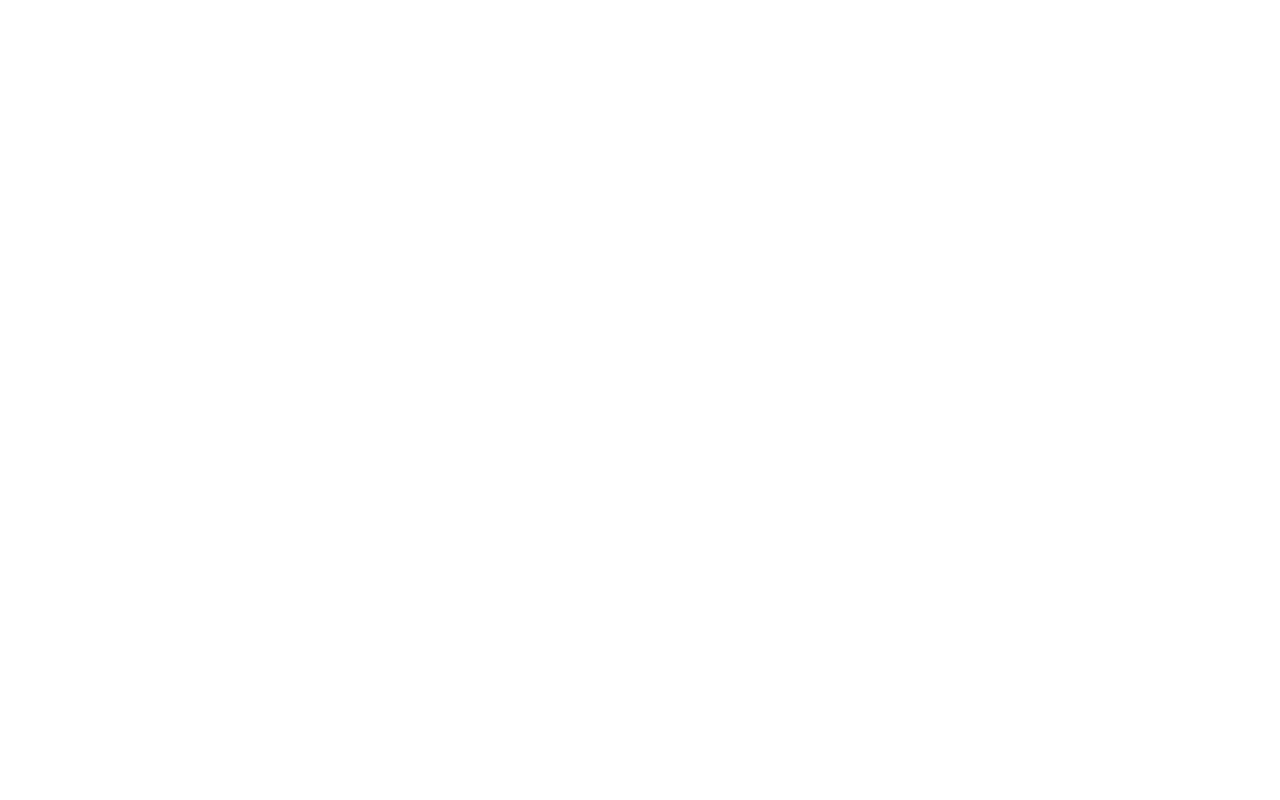
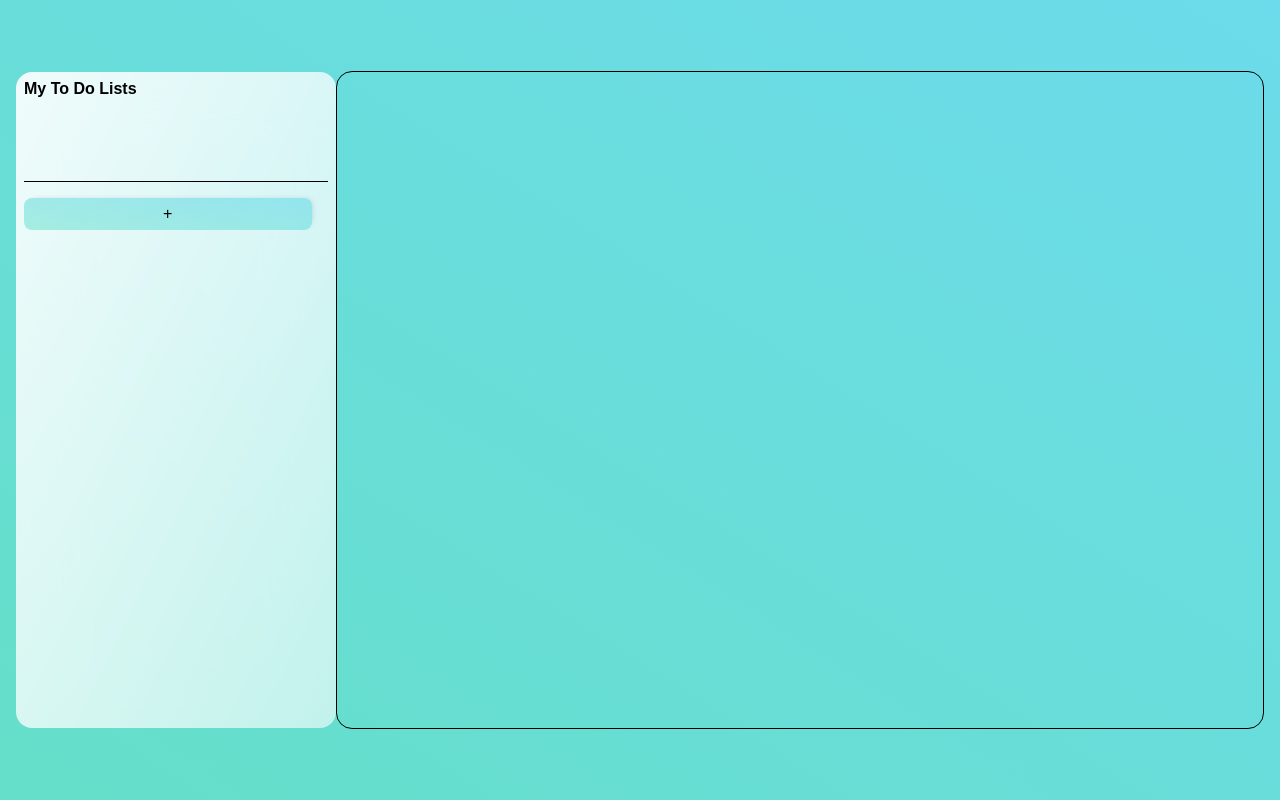
Before and after one commit to maxrostron/todolist, a plain HTML site: page index.html in a window 1280 px wide. Drawn offline with Linux system fonts and the light colour scheme.

Commit message:
develop basic side bar DOM

```diff
--- a/index.html
+++ b/index.html
@@ -5,10 +5,10 @@
     <meta http-equiv="X-UA-Compatible" content="IE=edge">
     <meta name="viewport" content="width=device-width, initial-scale=1.0">
     <title>To Do List App</title>
+    <link rel="stylesheet" href="style.css">
 </head>
 <body>
-
-    <div id="contents"></div>
+    <div id="content"></div>
 
     <script src="main.js"></script>
 </body>
--- a/main.js
+++ b/main.js
@@ -0,0 +1 @@
+(()=>{"use strict";let e=document.getElementById("content");(function(){let t=document.createElement("div");t.setAttribute("id","mainDiv"),e.appendChild(t)})(),function(){let t=document.createElement("div");t.setAttribute("id","sideDiv"),e.appendChild(t);let i=document.createElement("div");i.setAttribute("id","sideDivTop"),t.appendChild(i);let n=document.createElement("h1");n.innerHTML="My To Do Lists",i.appendChild(n);let d=document.createElement("div");d.setAttribute("id","sideDivBottom"),t.appendChild(d);let c=document.createElement("div");c.innerHTML="+",c.setAttribute("class","projectDiv newProject"),c.addEventListener("click",(function(){let e=document.createElement("div");e.setAttribute("class","projectDiv"),d.appendChild(e)})),d.appendChild(c)}()})();
--- a/style.css
+++ b/style.css
@@ -6,3 +6,90 @@
     padding:0;
     font-family: sans-serif;
 }
+
+#content {
+    display: flex;
+    align-items: center;
+    justify-content: center;
+    flex-direction: row-reverse;
+    overflow: hidden;
+    position: absolute;
+    height: 100vh;
+    width: 100vw;
+    top: 0;
+    left: 0;
+    background: linear-gradient(to right top, #65dfc9, #6cdbeb);
+}
+
+#content > div {
+    height: 80vh;
+}
+
+#sideDiv {
+    background: linear-gradient(
+        to right bottom,
+        rgba(255, 255, 255, 0.9),
+        rgba(255, 255, 255, 0.6)
+      );
+    backdrop-filter: blur(2rem);
+    flex: 1;
+    border-radius: 1rem;
+    padding: 0.5rem;
+    margin: 1rem 0rem 1rem 1rem;
+    display: flex;
+    flex-direction: column;
+    max-width: 350px;
+
+}
+
+    #sideDivTop {
+        flex: 0.4;
+        border-bottom: 1px solid black;
+    }
+
+        #sideDivTop > h1 {
+
+        }
+
+    #sideDivBottom {
+        flex: 2;
+        display: flex;
+        flex-direction: column-reverse;
+        align-items: center;
+        justify-content: flex-end;
+        overflow: auto;
+        padding: 1rem 1rem 1rem 0rem;
+    }
+
+        .projectDiv {
+            width: 100%;
+            min-height: 2rem;
+            display: flex;
+            justify-content: center;
+            align-items: center;
+            border-radius: 0.5rem;
+            background: linear-gradient(to right top, #65dfc983, #6cdaeba2);
+            box-shadow: 3px -2px 6px -5px rgba(0,0,0,0.3);
+            margin-bottom: 1rem;
+        }
+
+        .projectDiv:hover{
+            cursor: pointer;
+        }
+
+        .newProject:hover {
+            box-shadow: 3px -2px 6px -4px rgba(0,0,0,0.3);
+            transform: scale(1.01);
+            filter: brightness(105%)
+        }
+
+
+
+#mainDiv {
+    flex: 3;
+    border-radius: 1rem;
+    padding: 0.5rem;
+    margin: 1rem 1rem 1rem 0rem;
+    border: 1px solid black;
+
+}
```
